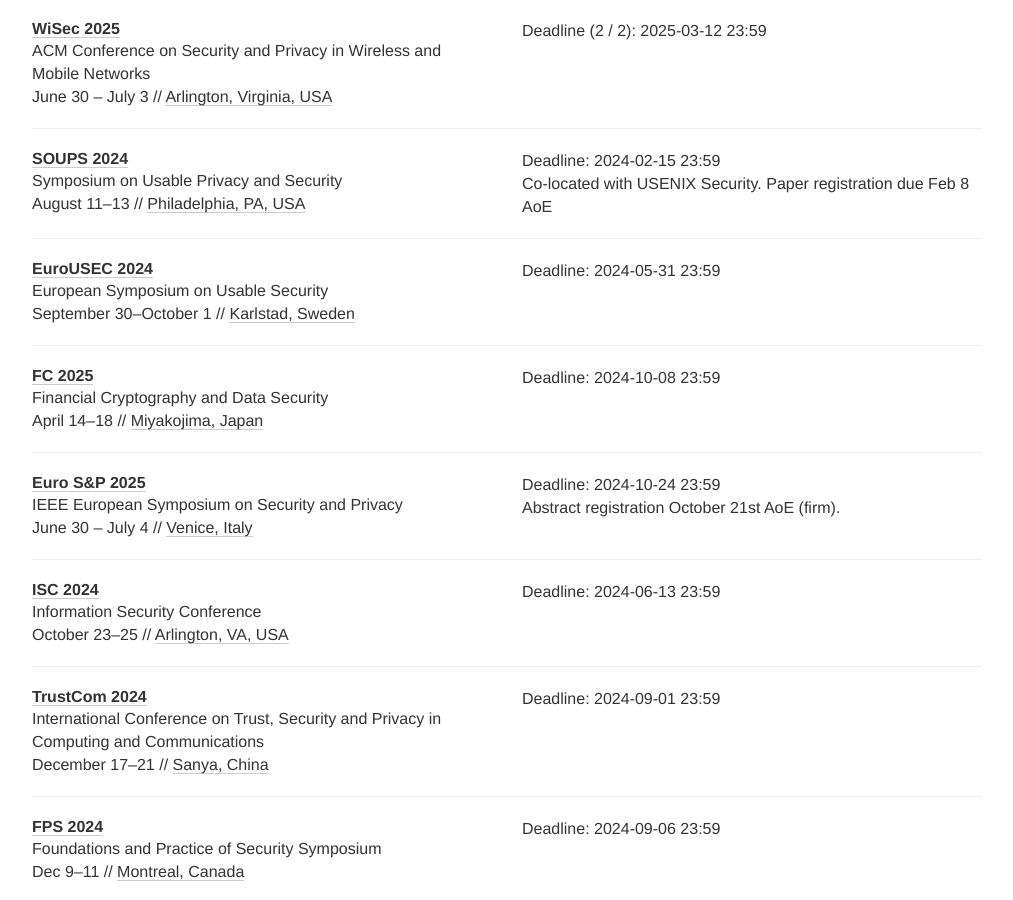
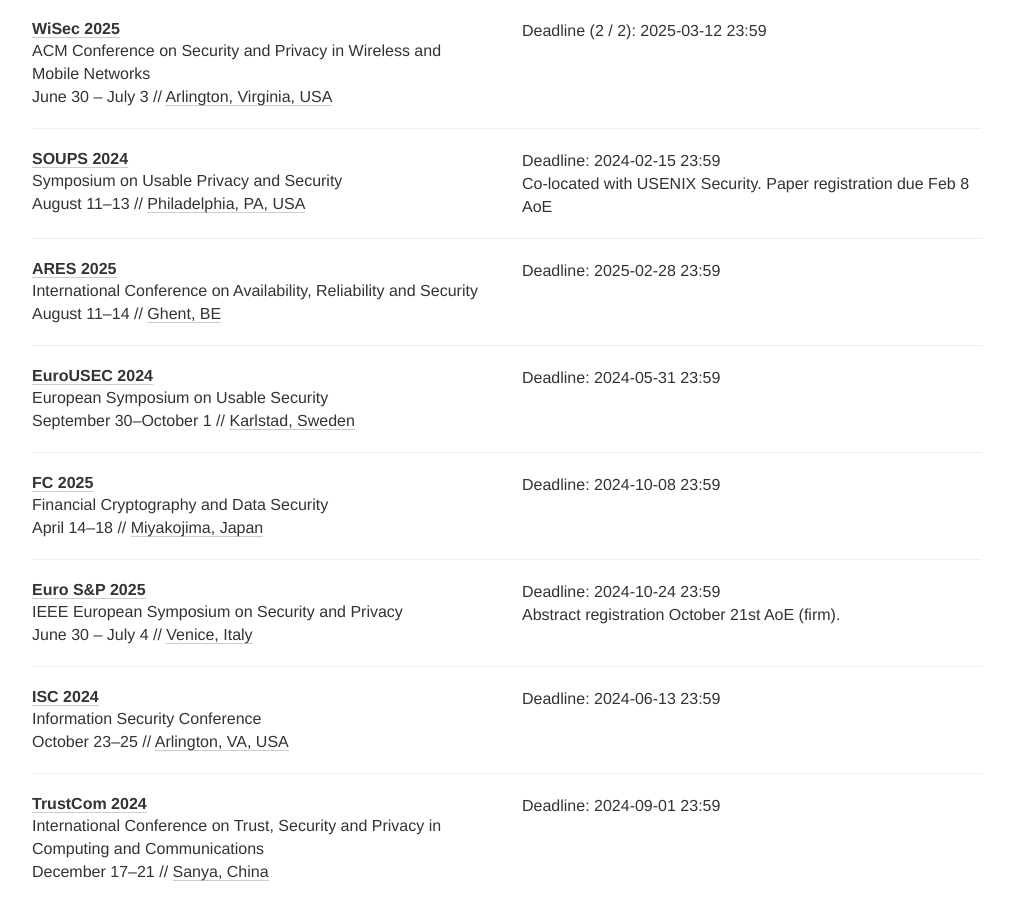
Before and after one commit to sec-deadlines/sec-deadlines.github.io, a Jekyll site: the page built from index.html, in a window 1280 px wide and 900 px high, scrolled down 2247 px. Shown: the whole window, without its empty margins (133-1146 px from the left). Built offline with Jekyll 4.4.1, drawn with Linux system fonts in a browser that asks for light colours; nearby versions of some CDN libraries; comment, search, counter and statistics services are not loaded.

Commit message:
added ARES'25 to conferences.yml

```diff
--- a/_data/conferences.yml
+++ b/_data/conferences.yml
@@ -107,6 +107,15 @@
   comment: Co-located with USENIX Security. Paper registration due Feb 8 AoE
   date: August 11-13
   place: Philadelphia, PA, USA
+  tags: [SEC, PRIV, CONF]
+
+- name: ARES
+  description: International Conference on Availability, Reliability and Security
+  year: 2025
+  link: https://2025.ares-conference.eu//
+  deadline: ["2025-02-28 23:59"]
+  date: August 11-14
+  place: Ghent, BE
   tags: [SEC, PRIV, CONF]
 
 - name: EuroUSEC
```
